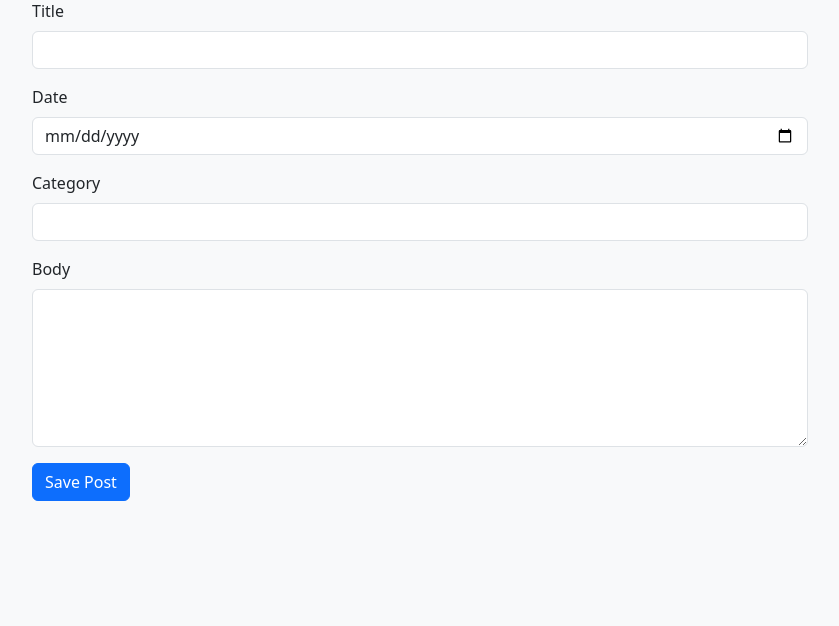
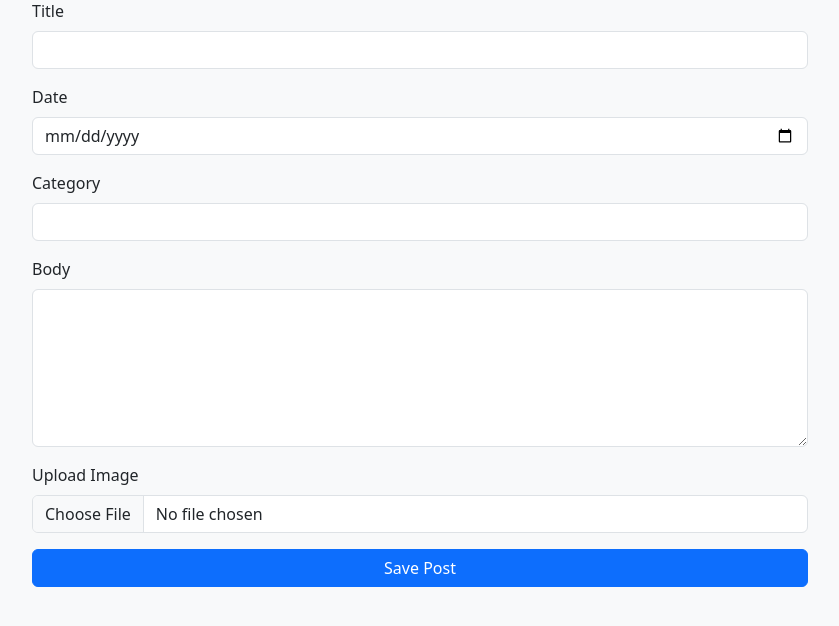
Before and after one commit to kashefinterior-tech/comp1006-project2, a PHP site: page /create.php in a window 1280 px wide. Shown: the part 79-705 px from the top of the page, without its empty margins (220-1059 px from the left). Run offline with PHP 8.4, Linux system fonts and the light colour scheme; the visitor is signed in with stand-in values (Sample User, id 1); some libraries are stand-ins or nearby versions.

```diff
--- a/pages/create.php
+++ b/pages/create.php
@@ -3,7 +3,6 @@ require_once __DIR__ . '/../includes/config.php';
 require_once __DIR__ . '/../includes/auth.php';
 requireLogin();
 require_once __DIR__ . '/../includes/secrets.php';
-
 
 $errors = [];
 $title = '';
@@ -13,60 +12,58 @@ $category = '';
 
 if ($_SERVER['REQUEST_METHOD'] === 'POST') {
 
-  // 1) Get form data (server-side)
   $title     = trim($_POST['title'] ?? '');
   $post_date = trim($_POST['post_date'] ?? '');
   $body      = trim($_POST['body'] ?? '');
   $category  = trim($_POST['category'] ?? '');
 
-  // 2) Validate normal fields (server-side)
+  // Validation
   if ($title === '' || strlen($title) < 3) $errors[] = "Title must be at least 3 characters.";
   if ($post_date === '') $errors[] = "Date is required.";
   if ($body === '' || strlen($body) < 20) $errors[] = "Body must be at least 20 characters.";
   if ($category === '') $errors[] = "Category is required.";
 
-  // 3) reCAPTCHA server-side verification (must pass before saving)
+  // reCAPTCHA verification
   $recaptchaResponse = $_POST['g-recaptcha-response'] ?? '';
-
   if ($recaptchaResponse === '') {
     $errors[] = "Please complete the reCAPTCHA.";
   } else {
     $verifyUrl = "https://www.google.com/recaptcha/api/siteverify";
+    $data = ['secret' => RECAPTCHA_SECRET_KEY, 'response' => $recaptchaResponse];
+    $options = ['http' => ['method' => 'POST', 'header' => "Content-type: application/x-www-form-urlencoded\r\n", 'content' => http_build_query($data)]];
+    $context = stream_context_create($options);
+    $resultJson = json_decode(file_get_contents($verifyUrl, false, $context), true);
+    if (empty($resultJson['success'])) { $errors[] = "reCAPTCHA verification failed."; }
+  }
 
-    $data = [
-      'secret'   => RECAPTCHA_SECRET_KEY,
-      'response' => $recaptchaResponse,
-      'remoteip' => $_SERVER['REMOTE_ADDR'] ?? null
-    ];
+  //image upload
+  $image_name = null;
+  if (!empty($_FILES['image']['name']) && !$errors) {
+    $targetDir = "../uploads/";
 
-    $options = [
-      'http' => [
-        'header'  => "Content-type: application/x-www-form-urlencoded\r\n",
-        'method'  => 'POST',
-        'content' => http_build_query($data),
-        'timeout' => 10
-      ]
-    ];
+    // making sure folder exists
+    if (!is_dir($targetDir)) { mkdir($targetDir, 0777, true); }
 
-    $context = stream_context_create($options);
-    $result = file_get_contents($verifyUrl, false, $context);
-    $resultJson = json_decode($result, true);
+    $image_name = time() . "_" . basename($_FILES["image"]["name"]);
+    $targetFilePath = $targetDir . $image_name;
 
-    if (empty($resultJson['success'])) {
-      $errors[] = "reCAPTCHA verification failed. Please try again.";
+    if (!move_uploaded_file($_FILES["image"]["tmp_name"], $targetFilePath)) {
+        $errors[] = "Failed to upload image.";
     }
   }
 
-  // 4) If no errors -> insert
+  // If there is no errors it will insert image and user_id
   if (!$errors) {
-    $sql = "INSERT INTO posts (title, post_date, body, category)
-            VALUES (:title, :post_date, :body, :category)";
+    $sql = "INSERT INTO posts (title, post_date, body, category, image_path, user_id)
+            VALUES (:title, :post_date, :body, :category, :image_path, :user_id)";
     $stmt = $pdo->prepare($sql);
     $stmt->execute([
-      ':title' => $title,
-      ':post_date' => $post_date,
-      ':body' => $body,
-      ':category' => $category
+      ':title'      => $title,
+      ':post_date'  => $post_date,
+      ':body'       => $body,
+      ':category'   => $category,
+      ':image_path' => $image_name,
+      ':user_id'    => $_SESSION['user_id'] // From  auth.php
     ]);
 
     header("Location: index.php");
@@ -78,14 +75,10 @@ if ($_SERVER['REQUEST_METHOD'] === 'POST') {
 <html lang="en">
 <head>
   <meta charset="utf-8">
-  <meta name="viewport" content="width=device-width, initial-scale=1">
   <title>Add Post</title>
   <link href="https://cdn.jsdelivr.net/npm/bootstrap@5.3.3/dist/css/bootstrap.min.css" rel="stylesheet">
-
-  <!-- reCAPTCHA script (needed to show the checkbox) -->
   <script src="https://www.google.com/recaptcha/api.js" async defer></script>
 </head>
-
 <body class="bg-light">
 <div class="container py-4" style="max-width: 800px;">
 
@@ -96,54 +89,46 @@ if ($_SERVER['REQUEST_METHOD'] === 'POST') {
 
   <?php if ($errors): ?>
     <div class="alert alert-danger">
-      <ul class="mb-0">
-        <?php foreach ($errors as $e): ?>
-          <li><?= htmlspecialchars($e) ?></li>
-        <?php endforeach; ?>
-      </ul>
+      <ul class="mb-0"><?php foreach ($errors as $e): ?><li><?= htmlspecialchars($e) ?></li><?php endforeach; ?></ul>
     </div>
   <?php endif; ?>
 
-  <form method="post" class="needs-validation" novalidate>
+  <form method="post" enctype="multipart/form-data" class="needs-validation" novalidate>
     <div class="mb-3">
       <label class="form-label">Title</label>
-      <input name="title" class="form-control" required minlength="3"
-             value="<?= htmlspecialchars($title) ?>">
-      <div class="invalid-feedback">Please enter a title (min 3 characters).</div>
+      <input name="title" class="form-control" required value="<?= htmlspecialchars($title) ?>">
     </div>
 
     <div class="mb-3">
       <label class="form-label">Date</label>
-      <input type="date" name="post_date" class="form-control" required
-             value="<?= htmlspecialchars($post_date) ?>">
-      <div class="invalid-feedback">Please select a date.</div>
+      <input type="date" name="post_date" class="form-control" required value="<?= htmlspecialchars($post_date) ?>">
     </div>
 
     <div class="mb-3">
       <label class="form-label">Category</label>
-      <input name="category" class="form-control" required
-             value="<?= htmlspecialchars($category) ?>">
-      <div class="invalid-feedback">Please enter a category.</div>
+      <input name="category" class="form-control" required value="<?= htmlspecialchars($category) ?>">
     </div>
 
     <div class="mb-3">
       <label class="form-label">Body</label>
-      <textarea name="body" class="form-control" rows="6" required minlength="20"><?= htmlspecialchars($body) ?></textarea>
-      <div class="invalid-feedback">Please write at least 20 characters.</div>
+      <textarea name="body" class="form-control" rows="6" required><?= htmlspecialchars($body) ?></textarea>
     </div>
 
-    <!-- reCAPTCHA checkbox -->
+    <div class="mb-3">
+      <label class="form-label">Upload Image</label>
+      <input type="file" name="image" class="form-control" accept="image/*">
+    </div>
+
     <div class="mb-3">
       <div class="g-recaptcha" data-sitekey="<?= RECAPTCHA_SITE_KEY ?>"></div>
     </div>
 
-    <button class="btn btn-primary">Save Post</button>
+    <button class="btn btn-primary w-100">Save Post</button>
   </form>
-
 </div>
 
 <script>
-// Bootstrap client-side validation
+// Bootstrap validation
 (() => {
   const form = document.querySelector('.needs-validation');
   form.addEventListener('submit', (event) => {
@@ -155,6 +140,5 @@ if ($_SERVER['REQUEST_METHOD'] === 'POST') {
   });
 })();
 </script>
-
 </body>
 </html>
```
Also changed, not shown: pages/register.php (+47 -51 lines), 1 other file.
